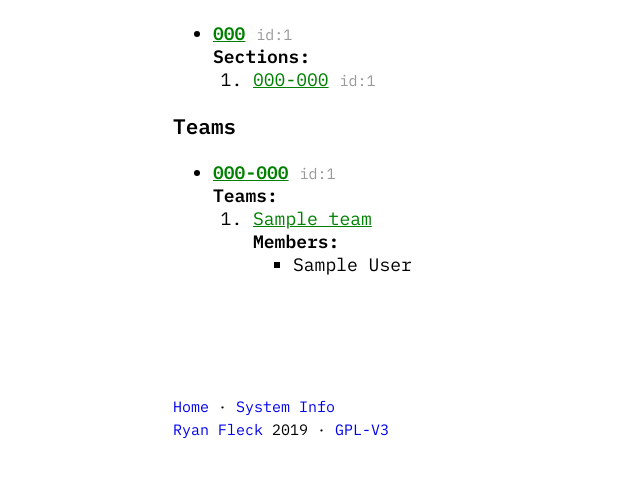
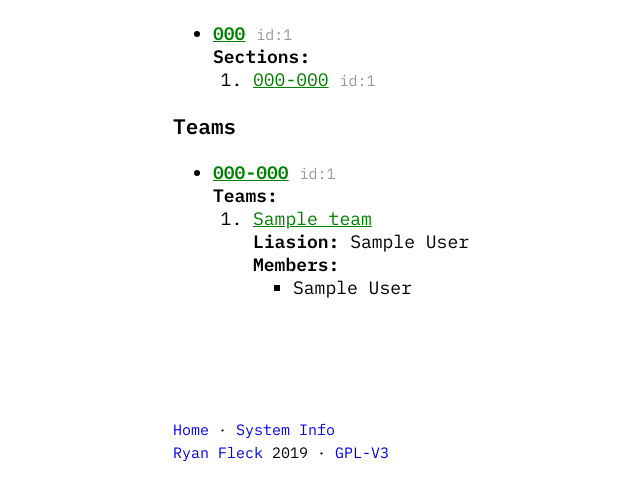
Before and after one commit to RyanFleck/Influx, a Django app: page /tms/info/ in a window 1280 px wide. Shown: the part 672-1158 px from the top of the page, without its empty margins (152-792 px from the left). Before the commit the page ends 1110 px from the top, so only its background shows below. Run offline with Django 3.2, Linux system fonts and the light colour scheme; a user stored in the database is signed in; tables that the repository leaves empty hold one stand-in row (values such as "Sample post"); parts of the project's set-up code (start-up, migrations or seed data) failed here and were passed over.

Commit message:
Add liasion, min/max teamsize params on team model

```diff
--- a/influx_tms/admin.py
+++ b/influx_tms/admin.py
@@ -14,7 +14,8 @@ class InfluxUserAdmin(UserAdmin):
     add_form = InfluxUserCreationForm
     form = InfluxUserUpdateForm
     model = InfluxUser
-    list_display = ['user_id', 'first_and_given_name', 'username','email']
+    list_display = ['user_id', 'first_and_given_name', 'username', 'email']
+
 
 admin.site.register(InfluxUser, InfluxUserAdmin)
 
--- a/influx_tms/models.py
+++ b/influx_tms/models.py
@@ -27,15 +27,26 @@ class Section(models.Model):
     section_code = models.CharField(max_length=50)
 
     def __str__(self):
-        return "{}-{}".format(self.course.course_code,self.section_code)
+        return "{}-{}".format(self.course.course_code, self.section_code)
 
 
 class Team(models.Model):
-    # ID will be provided when the teams are created.
     section = models.ForeignKey(Section, on_delete=models.CASCADE)
     team_name = models.CharField(max_length=200)
-    creation_date = models.DateTimeField('date created')
+    creation_date = models.DateTimeField(
+        'date created', auto_now_add=True, blank=True)
     formation_deadline = models.DateTimeField('formation deadline')
+
+    liasion = models.ForeignKey(
+        'Student', on_delete=models.SET_NULL, blank=True, null=True)
+
+    min_students = models.IntegerField(default=0)
+    max_students = models.IntegerField(default=4)
+
+    def save(self, *args, **kwargs):
+        print("Saving team...")
+        # TODO: Set first member as liasion.
+        super().save(*args, **kwargs)
 
     def __str__(self):
         return self.team_name
--- a/influx_tms/templates/tms/customlanding/instructor.html
+++ b/influx_tms/templates/tms/customlanding/instructor.html
@@ -18,7 +18,7 @@
         <ol>
             {% for student in section.student_set.all %}
             <li>Test</li>
-            <li>{{ student.influx_user.first_and_given_name }}</li>
+            <li>{{ student.user.first_and_given_name }}</li>
             {% endfor %}
         </ol>
 
--- a/influx_tms/templates/tms/info.html
+++ b/influx_tms/templates/tms/info.html
@@ -78,6 +78,16 @@
                 <a href="{% url 'tms:teaminfo' team.id %}">
                     {{ team.team_name }}
                 </a>
+
+                <br />
+                {% if team.liasion %}
+                <b>Liasion:</b>
+                    {{ team.liasion.user.first_and_given_name }}
+                {% else %}
+                No liasion.
+                {% endif %}
+
+
                 <br />
                 {% if team.student_set.count > 0 %}
                 <b>Members:</b>
--- a/influx_tms/views.py
+++ b/influx_tms/views.py
@@ -54,6 +54,8 @@ class LoginView(generic.FormView):
 
 
 class RegistrationView(generic.FormView):
+    '''RegistrationUI'''
+
     form_class = RegistrationForm
     template_name = "tms/registration.html"
     success_url = '/'
@@ -103,7 +105,6 @@ class InfoView(LoginRequiredMixin, generic.ListView):
         return Institution.objects.order_by('name')
 
 
-
 '''
 Below are model-specific views.
 '''
@@ -114,11 +115,13 @@ class CourseDetailView(generic.DetailView):
     template_name = 'tms/info/course.html'
     context_object_name = 'course'
 
+
 class SectionDetailView(generic.DetailView):
     model = Section
     template_name = 'tms/info/section.html'
     context_object_name = 'section'
 
+
 class TeamDetailView(generic.DetailView):
     model = Team
     template_name = 'tms/info/team.html'
```
Also changed, not shown: influx_tms/urls.py (+6 -3 lines), influx_tms/migrations/0003_auto_20191130_1411.py (added), influx_tms/migrations/0004_auto_20191130_1414.py (added).
